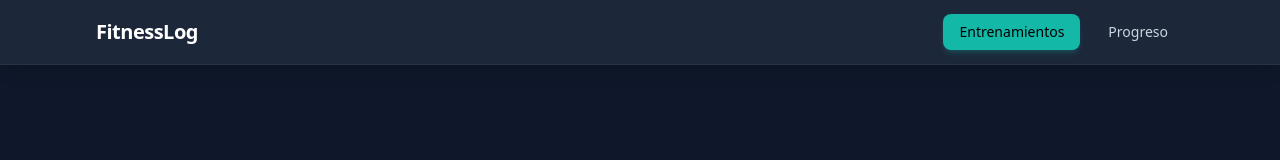
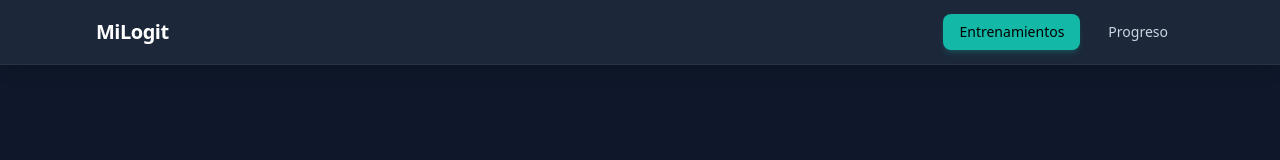
Before and after one commit to milagrosbelen/training-log, a React (Vite) app: page / in a window 1280 px wide. Shown: the top 160 px of the page. Built offline with nearby package versions, Linux system fonts and the light colour scheme.

Commit message:
cambio de nombre

```diff
--- a/index.html
+++ b/index.html
@@ -4,7 +4,7 @@
     <meta charset="UTF-8" />
     <link rel="icon" type="image/svg+xml" href="/vite.svg" />
     <meta name="viewport" content="width=device-width, initial-scale=1.0" />
-    <title>registro-entrenamiento</title>
+    <title>MiLogit</title>
   </head>
   <body>
     <div id="root"></div>
--- a/src/App.jsx
+++ b/src/App.jsx
@@ -179,7 +179,7 @@ function App() {
         <div className="max-w-6xl mx-auto px-4 sm:px-6 lg:px-8">
           <div className="flex items-center justify-between h-16">
             <h1 className="text-lg sm:text-xl font-bold text-white tracking-tight">
-              FitnessLog
+              MiLogit
             </h1>
             <nav className="flex items-center gap-2 sm:gap-3">
               <button
```
